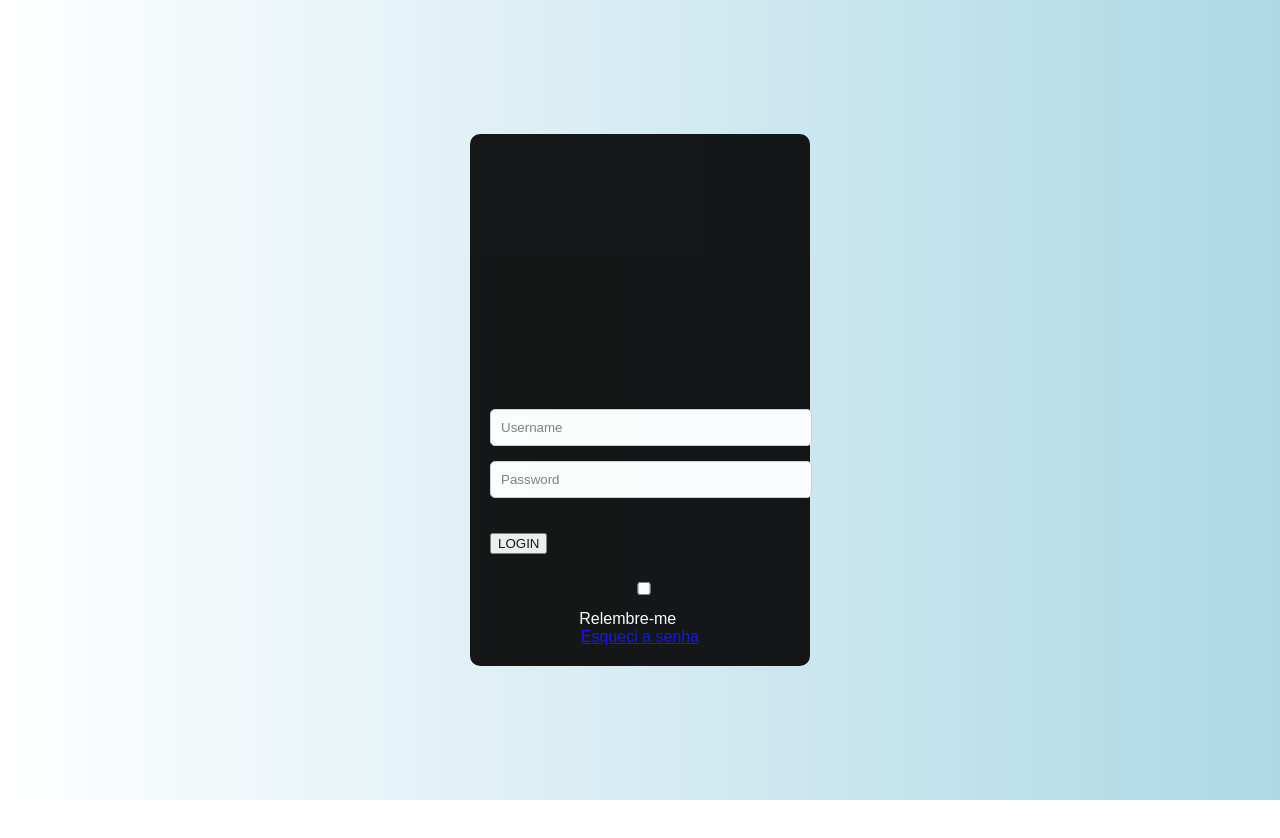
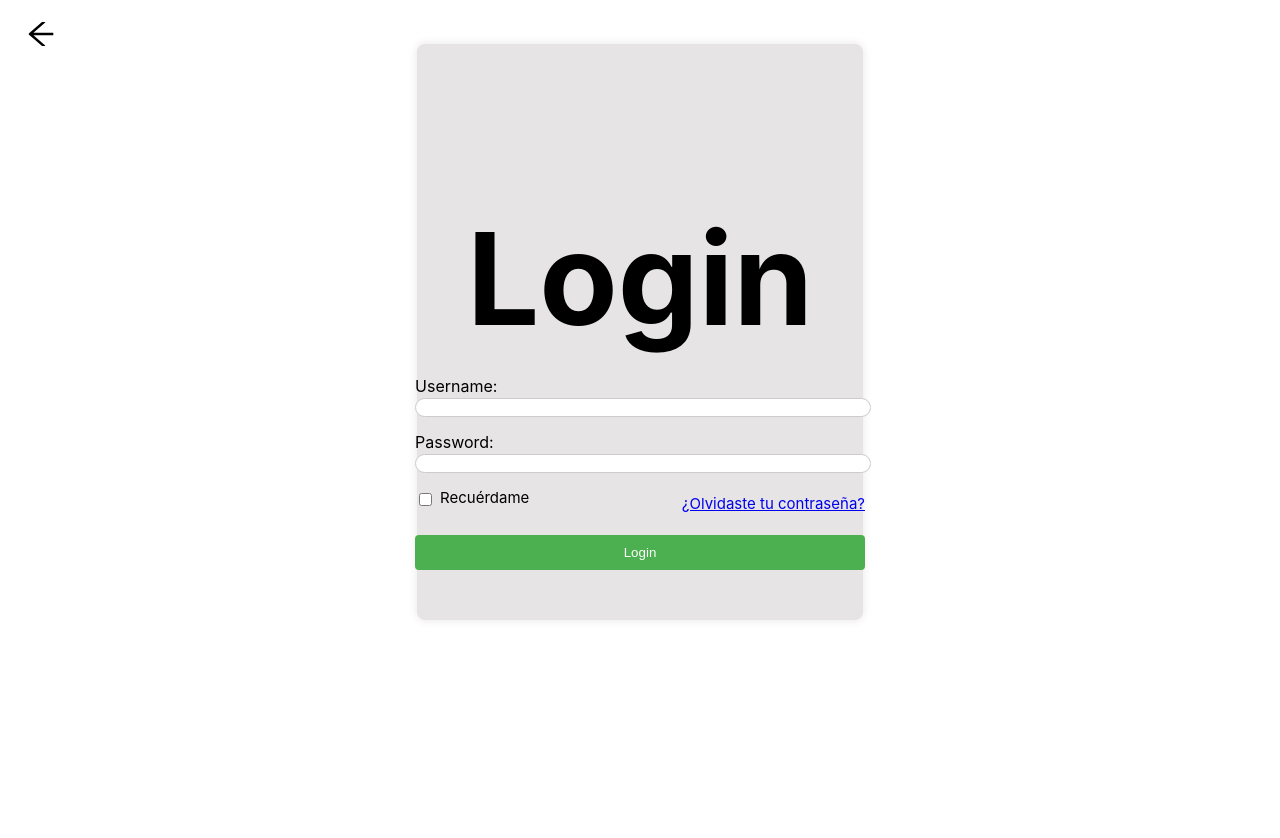
Before and after one commit to nareesuarezz/SmartRoad, a React (Create React App) app in the folder frontend/: page /login in a window 1280 px wide. Shown: the top 838 px of the page. Before the commit the page ends 800 px from the top, so only its background shows below. Built offline with nearby package versions, Linux system fonts and the light colour scheme.

Commit message:
login acabado

```diff
--- a/frontend/src/pages/login/Login.css
+++ b/frontend/src/pages/login/Login.css
@@ -1,54 +1,80 @@
-body {
-    background: linear-gradient(to left, lightblue, white);
-    margin: 0;
-    padding: 0;
-    box-sizing: border-box;
-    color: white;
-    font-family: 'Arial', sans-serif;
-}
 
-.container {
+.container-wrapper {
     display: flex;
     align-items: center;
     justify-content: center;
     height: 100vh;
-    width: 100%;
   }
 
-.form-box {
-    width: 90%;
-    max-width: 300px; /* Reducido el ancho del cuadro negro */
-    margin: auto;
-    background-color: black;
-    padding: 20px;
+  .container {
+    max-width: 90%;
+    padding: 50px;
+    border-radius: 8px;
+    background-color: #e6e4e4;
+    box-shadow: 0 0 10px rgba(0, 0, 0, 0.1);
     display: flex;
     flex-direction: column;
-    justify-content: space-between; /* Centra los elementos verticalmente */
-    opacity: 0.9;
-    border-radius: 10px;
+    align-items: center;
+    margin-bottom: 15em;
   }
 
-.header-form {
+  .left {
+    text-align: left;
+  }
+
+  .right {
+    text-align: right;
+  }
+
+  .heading {
+    text-align: center;
+    margin-bottom: 20px;
+    font-size: 10vw;
+  }
+
+  form {
+    display: flex;
+    flex-direction: column;
+    width: 130%;
+  }
+
+  .formGroup {
     margin-bottom: 15px;
-    text-align: center; /* Centra el texto del encabezado */
+  }
+
+  .label-input {
+    display: flex;
+    align-items: center;
+    margin-bottom: 8px;
+  }
+
+  .label-input input {
+    margin-right: 8px;
+}
+
+  label {
+    margin-bottom: 5px;
   }
 
   input {
-    width: 100%; /* Ocupa todo el ancho del contenedor */
-    padding: 10px;
-    margin-bottom: 15px;
+    border-radius: 40px;
     border: 1px solid #ccc;
-    border-radius: 5px;
+    width: 100%;
+    height: 60%;
   }
 
+  .forgot-password {
+    display: flex;
+    justify-content: space-between;
+    flex-wrap: wrap;
+    align-items: center;
+    font-size: 15px;
+  }
   button {
-    margin-top: 20px;
-    margin-bottom: 10px;
+    padding: 10px;
+    background-color: #4caf50;
+    color: #fff;
+    border: none;
+    border-radius: 4px;
+    cursor: pointer;
   }
-
-.message {
-    display: flex;
-    flex-direction: column;
-    align-items: center;
-    margin-top: 15px;
-}
--- a/frontend/src/pages/login/Login.js
+++ b/frontend/src/pages/login/Login.js
@@ -1,42 +1,71 @@
-import React from 'react';
-import ReactDOM from 'react-dom';
-import './Login.css'
+import React, { useState } from 'react';
+import './Login.css';
+import { ArrowLeftOutlined } from '@ant-design/icons';
 
-function Login() {
+
+const Login = () => {
+  const [username, setUsername] = useState('');
+  const [password, setPassword] = useState('');
+  const [rememberMe, setRememberMe] = useState(false);
+
+  const handleLogin = () => {
+    console.log('Username:', username);
+    console.log('Password:', password);
+    console.log('Remember Me:', rememberMe);
+  };
+
+  const goBack = () => {
+    window.location.href = "/home";
+}
+
   return (
-    <div className="container">
-      <div className="form-box">
-        <div className="header-form">
-          <h4 className="text-primary text-center"><i className="fa fa-user-circle" style={{ fontSize: "110px" }}></i></h4>
-          <div className="image">
+    <> <div className='arrow' onClick={() => goBack()}><ArrowLeftOutlined /></div>
+    <div className="container-wrapper">
+      <div className="container">
+        <div className="left">
+          <h2 className="heading">Login</h2>
+        </div>
+        <form className="form">
+
+          <div className="formGroup">
+            <label htmlFor="username">Username:</label>
+            <input
+              type="text"
+              id="username"
+              value={username}
+              onChange={(e) => setUsername(e.target.value)}
+            />
           </div>
-        </div>
-        <div className="body-form">
-          <form>
-            <div className="input-group mb-3">
-              <div className="input-group-prepend">
-                <span className="input-group-text"><i className="fa fa-user"></i></span>
-              </div>
-              <input type="text" className="form-control" placeholder="Username" />
+          <div className="formGroup">
+            <label htmlFor="password">Password:</label>
+            <input
+              type="password"
+              id="password"
+              value={password}
+              onChange={(e) => setPassword(e.target.value)}
+            />
+          </div>
+          <div className="formGroup forgot-password">
+            <div className="label-input">
+              <input
+                type="checkbox"
+                id="rememberMe"
+                checked={rememberMe}
+                onChange={() => setRememberMe(!rememberMe)}
+              />
+              <label htmlFor="rememberMe">Recuérdame</label>
             </div>
-            <div className="input-group mb-3">
-              <div className="input-group-prepend">
-                <span className="input-group-text"><i className="fa fa-lock"></i></span>
-              </div>
-              <input type="text" className="form-control" placeholder="Password" />
-            </div>
-            <button type="button" className="btn btn-secondary btn-block">LOGIN</button>
-            <div className="message">
-              <div><input type="checkbox" /> Relembre-me</div>
-              <div><a href="#">Esqueci a senha</a></div>
-            </div>
-          </form>
-        </div>
+            <a href="#">¿Olvidaste tu contraseña?</a>
+          </div>
+
+          <button type="button" onClick={handleLogin}>
+            Login
+          </button>
+        </form>
       </div>
     </div>
+  </>
   );
-}
+};
 
 export default Login;
-
-ReactDOM.render(<Login />, document.getElementById('root'));
```
Lines whose indentation alone changed are shown as unchanged.
